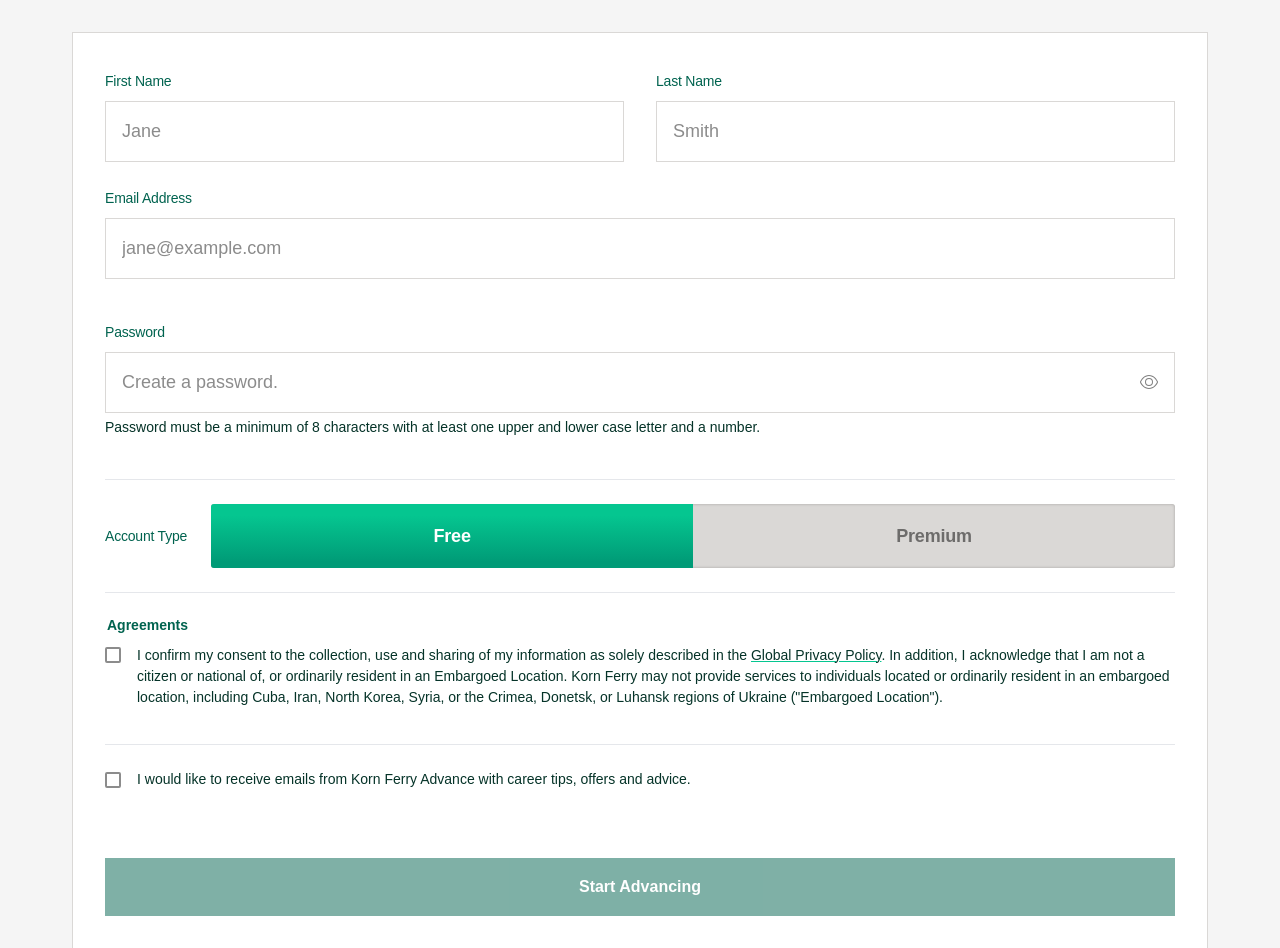
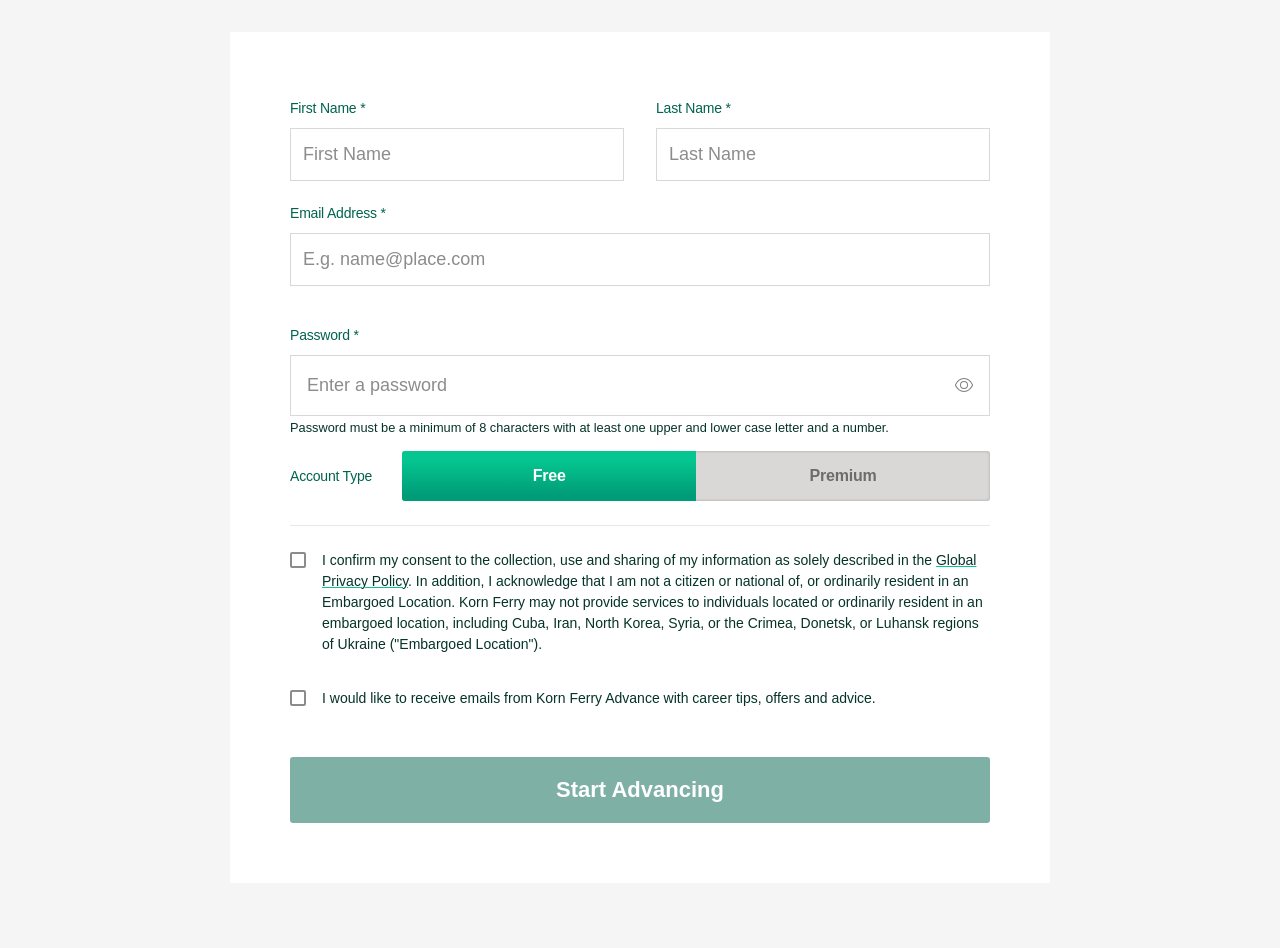
Before and after one commit to kf-git-web/wf-utils, a website built with Vite: page src/kfa/kfa-testbed.html in a window 1280 px wide. Shown: the top 948 px of the page. After the commit the page ends 915 px from the top, so only its background shows below. Built offline with nearby package versions, Linux system fonts and the light colour scheme.

Commit message:
init KFA

```diff
--- a/src/kfa/kfa-registration.js
+++ b/src/kfa/kfa-registration.js
@@ -654,19 +654,26 @@
       });
     }
 
-    // Password
+    // Password — hint text is pre-populated in #kfaMsgPassword; we only toggle classes
     if (_els.PASSWORD) {
       _els.PASSWORD.addEventListener("input", function () {
         var val = _els.PASSWORD.value;
         var score = validator.scorePassword(val);
-        if (_els.PW_METER) _els.PW_METER.value = score;
         var isValid = score === PASSWORD_SCORE_PASS;
-        setFieldState(
-          _els.PASSWORD,
-          _els.MSG_PASSWORD,
-          isValid,
-          val.length > 0 && !isValid ? MSG.FIELD_PW_REQUIREMENT : ""
-        );
+        var hasContent = val.length > 0;
+
+        // Drive input border state directly (avoids textContent side-effect of setFieldState)
+        _els.PASSWORD.classList.toggle("kfa-isSuccess", isValid);
+        _els.PASSWORD.classList.toggle("kfa-hasError", hasContent && !isValid);
+
+        // Colour the pre-populated hint: red when invalid + has content, neutral otherwise
+        if (_els.MSG_PASSWORD) {
+          _els.MSG_PASSWORD.classList.toggle("kfa-hasError", hasContent && !isValid);
+          _els.MSG_PASSWORD.classList.toggle("kfa-isSuccess", isValid);
+        }
+
+        _state.fieldValidity.password = isValid;
+        evaluateSubmitState();
       });
     }
 
--- a/src/kfa/kfa-testbed.html
+++ b/src/kfa/kfa-testbed.html
@@ -14,6 +14,7 @@
             --_color-primary---utility--light-gray:      #dad8d6;
             --_color-primary---neutral--neutral-200:     #e5e7eb;
             --_color-emerald---emerald--emerald-950:     #05c690;
+            --_color-emerald---emerald-dark:             #009b77;
             --_typography-colors--text-base:             #053328;
             --_inputs--forms--input-label:               #8c8c8c;
             --_components---input--font-size:            1.125rem;
@@ -39,23 +40,19 @@
             padding: 2rem;
         }
 
+
+        /* ── Form panel ── */
+        #kfaRegForm.testing-layout {
+            background: #fff;
+            padding: 60px;
+            margin: 0 auto;
+            max-width: 820px;
+        }
+
+
         /* STYLES BEGIN */
 
-        /* ── Form panel ── */
-        #kfaRegForm {
-            background: #fff;
-            padding: 2rem;
-            border: 1px solid var(--korn-ferry-mast-library_color-primary---utility--light-gray, var(--_color-primary---utility--light-gray, #dad8d6));
-        }
 
-        #kfaRegForm > legend {
-            font-size: .75rem;
-            font-weight: bold;
-            text-transform: uppercase;
-            letter-spacing: .05em;
-            color: #888;
-            margin-bottom: 1.5rem;
-        }
 
         /* ── Name row: two columns ── */
         .kfa-name-row {
@@ -74,14 +71,14 @@
             display: flex;
             flex-direction: column;
             gap: .25rem;
-            margin-bottom: 1.25rem;
+            margin-bottom: 1rem;
         }
 
         /* ── Account type: label inline with toggle ── */
         .kfa-field--row {
             flex-direction: row;
             align-items: center;
-            gap: 1.5rem;
+            gap: 1.875rem;
         }
 
         .kfa-field--row > label {
@@ -99,8 +96,7 @@
         }
 
         /* ── Field labels — Style B: forest green, no uppercase ── */
-        .kfa-field label,
-        .kfa-field > legend {
+        .kfa-field label {
             font-size: var(--korn-ferry-mast-library_components---input-label--font-size, var(--_components---input-label--font-size, 14px));
             font-weight: var(--korn-ferry-mast-library_components---input-label--font-weight, var(--_components---input-label--font-weight, 500));
             color: var(--korn-ferry-mast-library_color-primary---forest--forest-950, var(--_color-primary---forest--forest-950, #00634f));
@@ -108,6 +104,13 @@
             letter-spacing: -0.2px;
             text-transform: none;
             margin-bottom: 0;
+        }
+
+        /* Required field asterisk — text-colored (forest green), matches label */
+        .kfa-field:has(input[required]) > label::after,
+        .kfa-field:has(.kfa-pw-row input[required]) > label::after {
+            content: " *";
+            color: var(--korn-ferry-mast-library_color-primary---forest--forest-950, var(--_color-primary---forest--forest-950, #00634f));
         }
 
         /* ── Text / email / password inputs ── */
@@ -118,7 +121,7 @@
             font-size: var(--korn-ferry-mast-library_components---input--font-size, var(--_components---input--font-size, 1.125rem));
             font-weight: var(--korn-ferry-mast-library_components---input--font-weight, var(--_components---input--font-weight, 400));
             line-height: var(--korn-ferry-mast-library_components---input--line-height, var(--_components---input--line-height, 1.5em));
-            padding: 1rem;
+            padding: var(--korn-ferry-mast-library_components---button--vertical-padding, var(--_components---button--vertical-padding, .75rem)) var(--korn-ferry-mast-library_components---button--horizontal-padding, var(--_components---button--horizontal-padding, .75rem));
             border: 1px solid var(--korn-ferry-mast-library_color-primary---utility--light-gray, var(--_color-primary---utility--light-gray, #dad8d6));
             background-color: #fff;
             color: var(--korn-ferry-mast-library_color-primary---forest--forest-950, var(--_color-primary---forest--forest-950, #00634f));
@@ -185,14 +188,7 @@
             fill: rgba(0, 0, 0, 0.5);
         }
 
-        /* ── Password requirement hint ── */
-        .kfa-hint {
-            font-size: 14px;
-            font-weight: 400;
-            line-height: 150%;
-            color: var(--korn-ferry-mast-library---typography-colors--text-base, var(--_typography-colors--text-base, #053328));
-            margin: 0;
-        }
+        /* ── Password hint — lives in #kfaMsgPassword (pre-populated); neutral by default ── */
 
         /* ── Divider ── */
         .kfa-divider {
@@ -218,7 +214,8 @@
             justify-content: center;
             padding: 1rem;
             cursor: pointer;
-            font-size: var(--korn-ferry-mast-library_components---input--font-size, var(--_components---input--font-size, 1.125rem));
+            font-size: 1rem;
+            line-height: 112%;
             font-weight: 700;
             color: rgba(0, 0, 0, .5);
             background: transparent;
@@ -274,7 +271,7 @@
         [role="checkbox"][aria-checked="true"]::after {
             content: "";
             position: absolute;
-            left: .2rem;
+            left: .25rem;
             top: .05rem;
             width: .25rem;
             height: .5rem;
@@ -302,17 +299,12 @@
             text-underline-offset: auto;
         }
 
-        /* Marketing opt-in: border-top separator (Style B pattern) */
-        .kfa-field:has(#kfaMarketing) {
-            border-top: 1px solid var(--korn-ferry-mast-library_color-primary---neutral--neutral-200, var(--_color-primary---neutral--neutral-200, #e5e7eb));
-            padding-top: 1.5rem;
-            margin-top: .5rem;
-        }
 
         /* ── Inline field messages ── */
+        /* Default is neutral — red only applied via .kfa-hasError so pre-populated hint stays calm */
         .kfa-msg {
             font-size: .8rem;
-            color: #c00;
+            color: var(--korn-ferry-mast-library---typography-colors--text-base, var(--_typography-colors--text-base, #053328));
             min-height: 1em;
         }
 
@@ -349,7 +341,7 @@
 
         /* ── Submit row ── */
         .kfa-submit-row {
-            padding-top: 2rem;
+            padding-top: 1rem;
         }
 
         #kfaSubmit {
@@ -358,17 +350,35 @@
             background: var(--korn-ferry-mast-library_color-primary---forest--forest-950, var(--_color-primary---forest--forest-950, #00634f));
             color: #fff;
             border: none;
+            outline: none;
             font-family: inherit;
-            font-size: 1rem;
+            font-size: 1.375rem; /* 22px */
             font-weight: 700;
             padding: 1.25rem;
             cursor: not-allowed;
             opacity: .5;
+            border-radius: 3px;
+            transition: background .15s ease, color .15s ease;
         }
 
+        /* Enabled states */
         #kfaSubmit:not([disabled]) {
             cursor: pointer;
             opacity: 1;
+        }
+
+        #kfaSubmit:not([disabled]):hover {
+            background: var(--korn-ferry-mast-library_color-emerald---emerald-dark, var(--_color-emerald---emerald-dark, #009b77));
+        }
+
+        #kfaSubmit:not([disabled]):active {
+            background: var(--korn-ferry-mast-library---typography-colors--text-base, var(--_typography-colors--text-base, #053328));
+            color: var(--korn-ferry-mast-library_color-emerald---emerald-dark, var(--_color-emerald---emerald-dark, #009b77));
+        }
+
+        #kfaSubmit:not([disabled]):focus-visible {
+            outline: 2px dashed var(--korn-ferry-mast-library_color-emerald---emerald--emerald-950, var(--_color-emerald---emerald--emerald-950, #05c690));
+            outline-offset: 0;
         }
 
         /* ── Status / error banners ── */
@@ -386,16 +396,16 @@
 <body>
 
 <main>
-    <form id="kfaRegForm" method="post" action="/" novalidate>
+    <form id="kfaRegForm" class="testing-layout" method="post" action="/" novalidate>
         <!-- ── Name (side by side) ── -->
         <div class="kfa-name-row">
             <div class="kfa-field">
                 <label for="kfaFirstName">First Name</label>
-                <input type="text" id="kfaFirstName" name="firstName" placeholder="Jane" required>
+                <input type="text" id="kfaFirstName" name="firstName" placeholder="First Name" required>
             </div>
             <div class="kfa-field">
                 <label for="kfaLastName">Last Name</label>
-                <input type="text" id="kfaLastName" name="lastName" placeholder="Smith" required>
+                <input type="text" id="kfaLastName" name="lastName" placeholder="Last Name" required>
             </div>
         </div>
         <span id="kfaMsgName" class="kfa-msg" aria-live="polite"></span>
@@ -403,7 +413,7 @@
         <!-- ── Email ── -->
         <div class="kfa-field">
             <label for="kfaEmail">Email Address</label>
-            <input type="email" id="kfaEmail" name="email" placeholder="jane@example.com" required>
+            <input type="email" id="kfaEmail" name="email" placeholder="E.g. name@place.com" required>
             <span id="kfaMsgEmail" class="kfa-msg" aria-live="polite"></span>
         </div>
 
@@ -411,7 +421,7 @@
         <div class="kfa-field">
             <label for="kfaPassword">Password</label>
             <div class="kfa-pw-row">
-                <input type="password" id="kfaPassword" name="password" placeholder="Create a password." required>
+                <input type="password" id="kfaPassword" name="password" placeholder="Enter a password" required>
                 <span id="kfaPwReveal"
                       role="button"
                       tabindex="0"
@@ -423,11 +433,8 @@
                     </svg>
                 </span>
             </div>
-            <p class="kfa-hint">Password must be a minimum of 8 characters with at least one upper and lower case letter and a number.</p>
-            <span id="kfaMsgPassword" class="kfa-msg" aria-live="polite"></span>
+            <span id="kfaMsgPassword" class="kfa-msg" aria-live="polite">Password must be a minimum of 8 characters with at least one upper and lower case letter and a number.</span>
         </div>
-
-        <hr class="kfa-divider">
 
         <!-- ── Account Type (label inline with toggle) ── -->
         <div class="kfa-field kfa-field--row">
@@ -444,8 +451,6 @@
 
         <!-- ── Agreements ── -->
         <fieldset style="border:none; padding:0; margin:0 0 1rem;">
-            <legend style="font-size:.875rem; font-weight:600; color:#00634f; margin-bottom:.75rem;">Agreements</legend>
-
             <!-- Privacy (required) -->
             <div class="kfa-field">
                 <div class="kfa-cb-row">
@@ -457,6 +462,8 @@
                 </div>
                 <span id="kfaMsgPrivacy" class="kfa-msg" aria-live="polite"></span>
             </div>
+
+
 
             <!-- Marketing (optional) -->
             <div class="kfa-field">
```
Also changed, not shown: src/kfa/kfa-registration-spec.md (+0 -1 lines), 1 other file.
